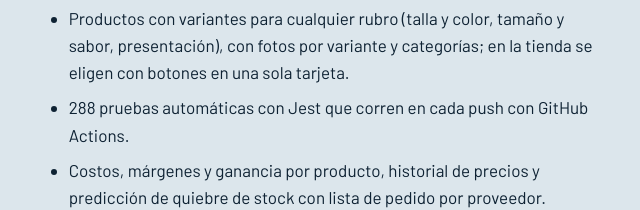
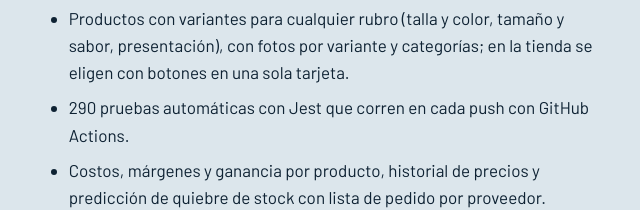
Before and after one commit to ACSERNE/ACSERNE.github.io, a plain HTML site: page index.html in a window 1280 px wide. Shown: the part 1600-1810 px from the top of the page, 102-742 px from the left. Drawn offline with nearby package versions, Linux system fonts and the light colour scheme.

Commit message:
Portafolio: 290 pruebas

```diff
--- a/index.html
+++ b/index.html
@@ -228,7 +228,7 @@
             <li>Inventario por lotes con fecha de vencimiento: alertas desde 30 días antes y descuento de lo que vence primero (FEFO).</li>
             <li>Módulo de analítica de ventas: mapa de calor por día y hora, análisis ABC (Pareto), análisis de canasta con <em>lift</em> y proyección de ventas a 30 días, con gráficos propios en SVG.</li>
             <li>Productos con variantes para cualquier rubro (talla y color, tamaño y sabor, presentación), con fotos por variante y categorías; en la tienda se eligen con botones en una sola tarjeta.</li>
-            <li>288 pruebas automáticas con Jest que corren en cada push con GitHub Actions.</li>
+            <li>290 pruebas automáticas con Jest que corren en cada push con GitHub Actions.</li>
             <li>Costos, márgenes y ganancia por producto, historial de precios y predicción de quiebre de stock con lista de pedido por proveedor.</li>
             <li>Tareas programadas (cron) que envían alertas de vencimiento y un resumen diario por correo; importación masiva de productos desde Excel y exportación de ventas, inventario y caja a Excel.</li>
             <li>Seguridad: JWT, verificación en dos pasos por correo, contraseñas cifradas con bcrypt. Encontré y corregí fallas reales, como una escalada de rol y rutas públicas que exponían datos.</li>
```
